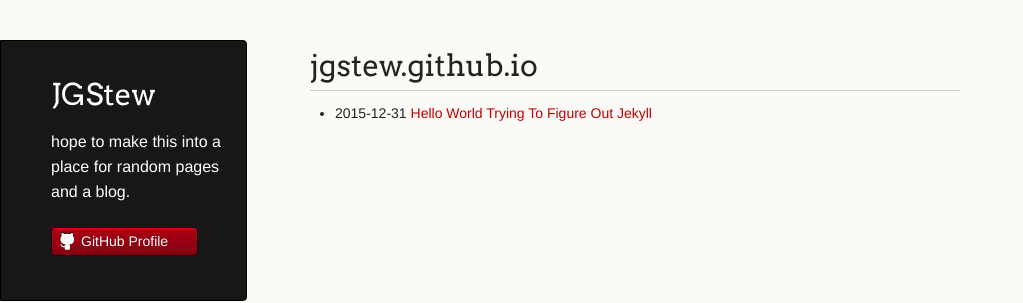
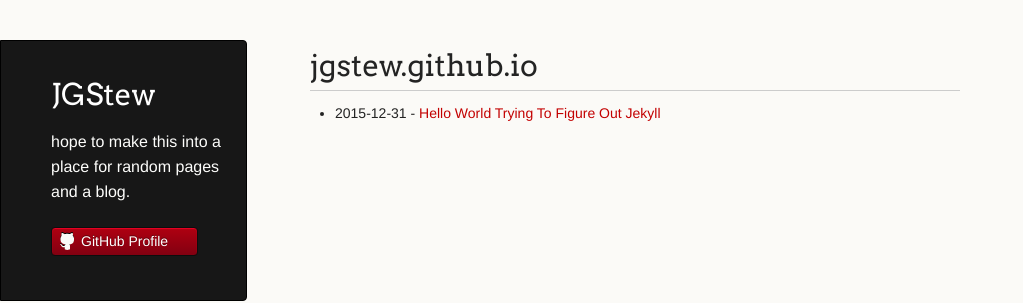
Before and after one commit to jgstew/jgstew.github.io, a Jekyll site: the page built from index.html, in a window 1280 px wide. Shown: the top 303 px of the page, without its empty margins (0-1023 px from the left). Built offline with Jekyll 4.4.1, drawn with Linux system fonts in a browser that asks for light colours.

```diff
--- a/index.html
+++ b/index.html
@@ -6,7 +6,7 @@ layout: default
 <ul>
   {% for post in site.posts %}
     <li>
-      {{ post.date | date:"%Y-%m-%d" }} <a href="{{ post.url }}">{{ post.title }}</a>
+      {{ post.date | date:"%Y-%m-%d" }} - <a href="{{ post.url }}">{{ post.title }}</a>
     </li>
   {% endfor %}
 </ul>
```
